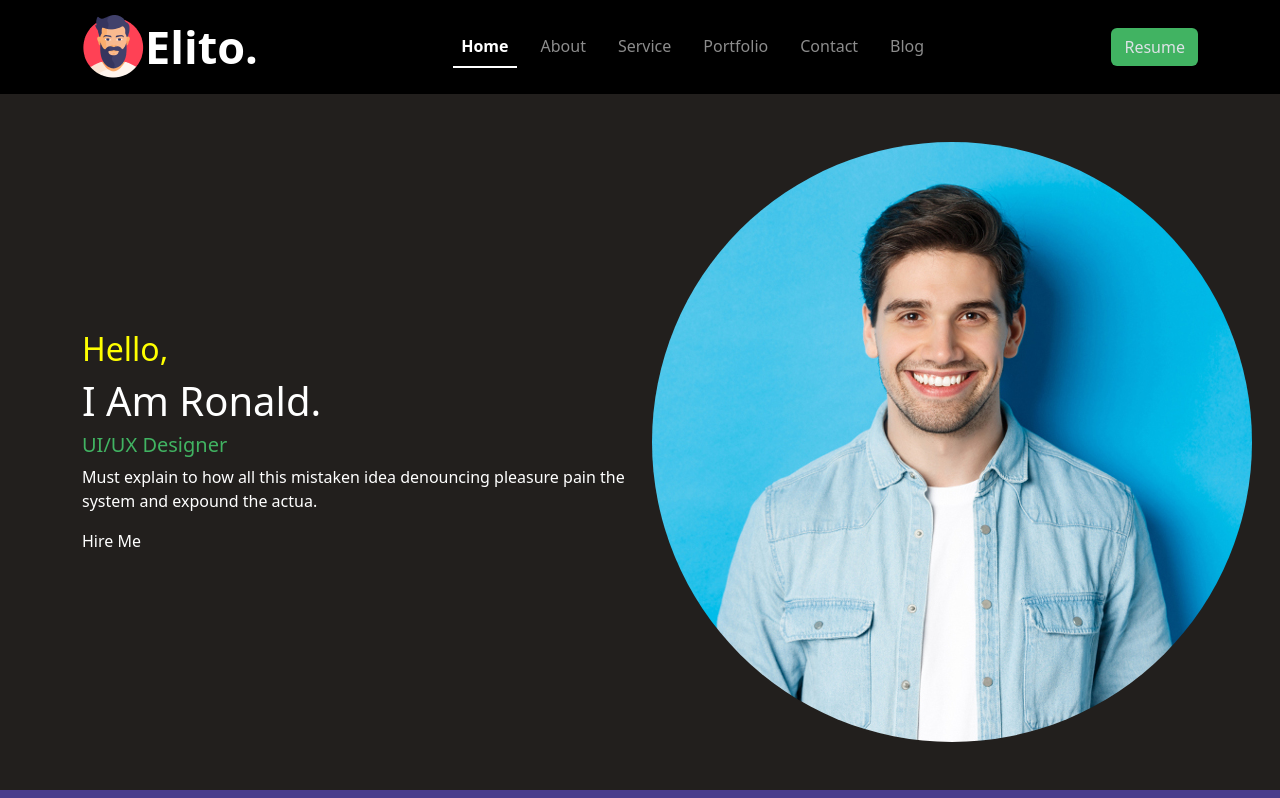
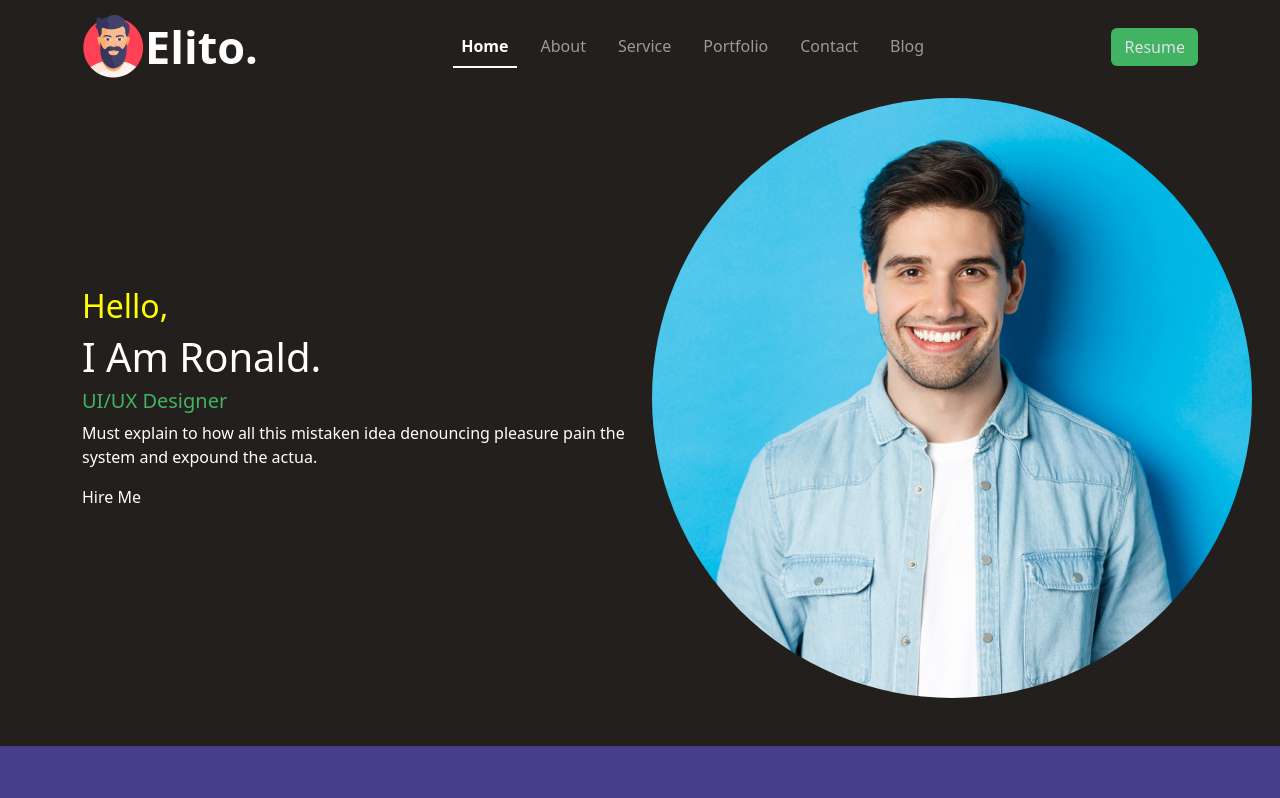
Before and after one commit to carlacraparotta/elito, a Vue app: page / in a window 1280 px wide. Shown: the top 798 px of the page. Built offline with nearby package versions, Linux system fonts and the light colour scheme.

Commit message:
navbar fixed

```diff
--- a/src/components/Header.vue
+++ b/src/components/Header.vue
@@ -1,7 +1,7 @@
 <!-- Header.vue -->
 <template>
     <header>
-        <nav class="navbar navbar-expand-lg navbar-light" data-bs-theme="dark">
+        <nav class="navbar navbar-expand-lg navbar-light fixed-top" data-bs-theme="dark">
             <div class="container">
 
                 <a class="navbar-brand" id="title-logo" href="#">
@@ -70,4 +70,7 @@ export default {
     background-color: #41b362;
 }
 
+nav {
+    background-color: rgb(34, 31, 29);
+}
 </style>
--- a/src/components/Home.vue
+++ b/src/components/Home.vue
@@ -40,6 +40,7 @@ export default {
 
 #content {
     background-color: rgb(34, 31, 29);
+    padding-top: 50px;
 }
 
 img {
```
